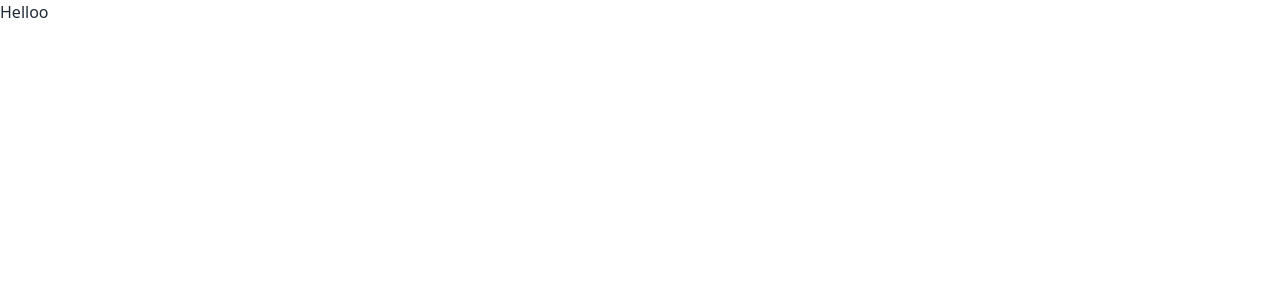
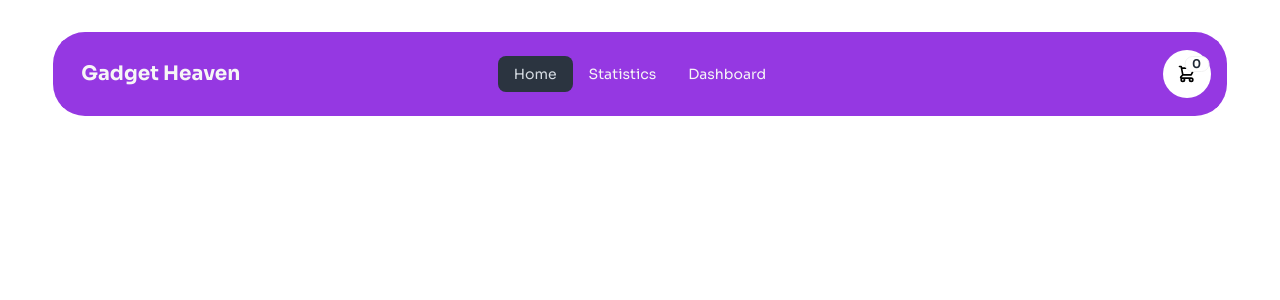
Before and after one commit to programming-hero-web-course-4/b10a8-gadget-heaven-abdurrahmanmahmud5981, a React (Vite) app: page / in a window 1280 px wide. Shown: the top 300 px of the page. Built offline with nearby package versions, Linux system fonts and the light colour scheme.

Commit message:
navber design completed

```diff
--- a/index.html
+++ b/index.html
@@ -1,8 +1,12 @@
-<!doctype html>
-<html lang="en" data-theme="light">
+<!DOCTYPE html>
+<html lang="en" data-theme="light" class="font-sora">
   <head>
     <meta charset="UTF-8" />
-    <link rel="icon" type="image/svg+xml" href="./src/assets/favicon-16x16.png" />
+    <link
+      rel="icon"
+      type="image/svg+xml"
+      href="./src/assets/favicon-16x16.png"
+    />
     <meta name="viewport" content="width=device-width, initial-scale=1.0" />
     <title>Gadget Heaven</title>
   </head>
--- /dev/null
+++ b/src/components/Navber/Navber.jsx
@@ -0,0 +1,83 @@
+import { Link, NavLink } from "react-router-dom";
+
+const Navber = () => {
+  return (
+    <div className="navbar bg-primary  gap-3 max-w-screen-2xl mx-auto">
+      <div className="navbar-start gap-3">
+        <div className="dropdown ">
+          <div tabIndex={0} role="button" className="btn btn-gho min-h-full min-w-full w-10 h-10 p-0 lg:hidden">
+            <svg
+              xmlns="http://www.w3.org/2000/svg"
+              className="h-5 w-5"
+              fill="none"
+              viewBox="0 0 24 24"
+              stroke="currentColor"
+            >
+              <path
+                strokeLinecap="round"
+                strokeLinejoin="round"
+                strokeWidth="2"
+                d="M4 6h16M4 12h8m-8 6h16"
+              />
+            </svg>
+          </div>
+          <ul
+            tabIndex={0}
+            className=" text-black menu menu-sm dropdown-content bg-base-100 rounded-box z-[1] mt-3 w-52 p-2 shadow"
+          >
+            <li>
+              <NavLink to="/">Home</NavLink>
+            </li>
+            <li>
+              <NavLink to="/statistics">Statistics</NavLink>
+            </li>
+            <li>
+              <NavLink to="/dashboard">Dashboard</NavLink>
+            </li>
+          </ul>
+        </div>
+        <NavLink to="/" className="text-xl font-bold">
+          Gadget Heaven
+        </NavLink>
+      </div>
+      <div className="navbar-center hidden lg:flex">
+        <ul className="menu menu-horizontal px-1">
+          <li>
+            <NavLink to="/">Home</NavLink>
+          </li>
+          <li>
+            <NavLink to="/statistics">Statistics</NavLink>
+          </li>
+          <li>
+            <NavLink to="/dashboard">Dashboard</NavLink>
+          </li>
+        </ul>
+      </div>
+      <div className="navbar-end">
+        <Link to="" className="">
+          <div role="button" className="btn bg-white text-black btn-ghost btn-circle hover:bg-secondary/80 transition-all duration-100">
+            <div className="indicator">
+              <svg
+                xmlns="http://www.w3.org/2000/svg"
+                className="h-5 w-5"
+                fill="none"
+                viewBox="0 0 24 24"
+                stroke="currentColor"
+              >
+                <path
+                  strokeLinecap="round"
+                  strokeLinejoin="round"
+                  strokeWidth="2"
+                  d="M3 3h2l.4 2M7 13h10l4-8H5.4M7 13L5.4 5M7 13l-2.293 2.293c-.63.63-.184 1.707.707 1.707H17m0 0a2 2 0 100 4 2 2 0 000-4zm-8 2a2 2 0 11-4 0 2 2 0 014 0z"
+                />
+              </svg>
+              <span className="badge badge-sm indicator-item">0</span>
+            </div>
+          </div>
+        </Link>
+      </div>
+    </div>
+  );
+};
+
+export default Navber;
--- /dev/null
+++ b/src/layouts/MainLayout.jsx
@@ -0,0 +1,18 @@
+import { useLocation } from "react-router-dom";
+import Navber from "../components/Navber/Navber";
+
+const MainLayout = () => {
+    const location = useLocation()
+    console.log(location.pathname === '/');
+  return (
+    <>
+      {/* Navber */}
+
+      <header className=" bg-primary text-secondary w-11/12 mx-auto my-8 rounded-[32px] p-2 overflow-hidden">
+        <Navber />
+      </header>
+    </>
+  );
+};
+
+export default MainLayout;
--- a/src/routes/Routes.jsx
+++ b/src/routes/Routes.jsx
@@ -1,9 +1,13 @@
 import { createBrowserRouter } from "react-router-dom";
+import MainLayout from "../layouts/MainLayout";
 
 const routes = createBrowserRouter([
     {
         path: "/",
-        element: <h1>Helloo</h1>
+        element: <MainLayout/>,
+        children: [
+            // Add your routes here
+        ]
     }
 ])
 
```
